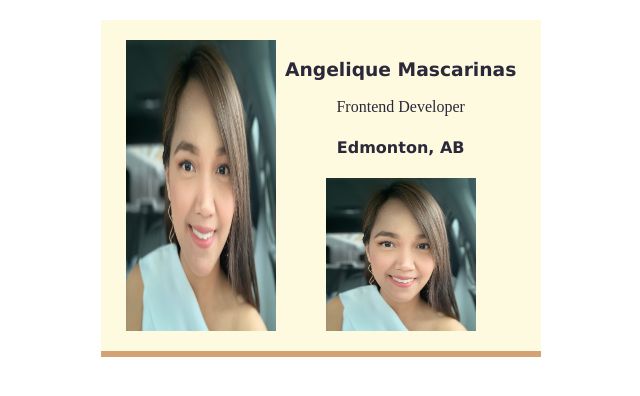
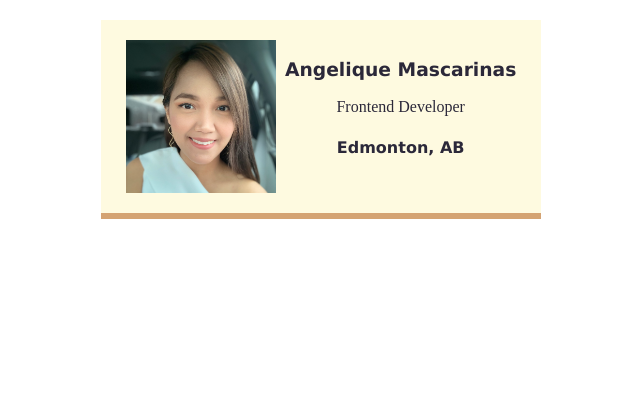
Before and after one commit to geldee/business-card, a website built with Vite: page index.html in a window 1280 px wide. Shown: the whole page, without its empty margins (319-959 px from the left). Built offline with nearby package versions, Linux system fonts and the light colour scheme; a web font is replaced by a local one.

Commit message:
Update index.html

```diff
--- a/index.html
+++ b/index.html
@@ -10,7 +10,7 @@
                 <h3>Angelique Mascarinas</h3>
                 <p class="font-cursive">Frontend Developer</p>
                 <h4 >Edmonton, AB</h4>
-                    <img class="avatar" src="Angel.jpg">
+
             </div>
         </div>
     </body>
```
